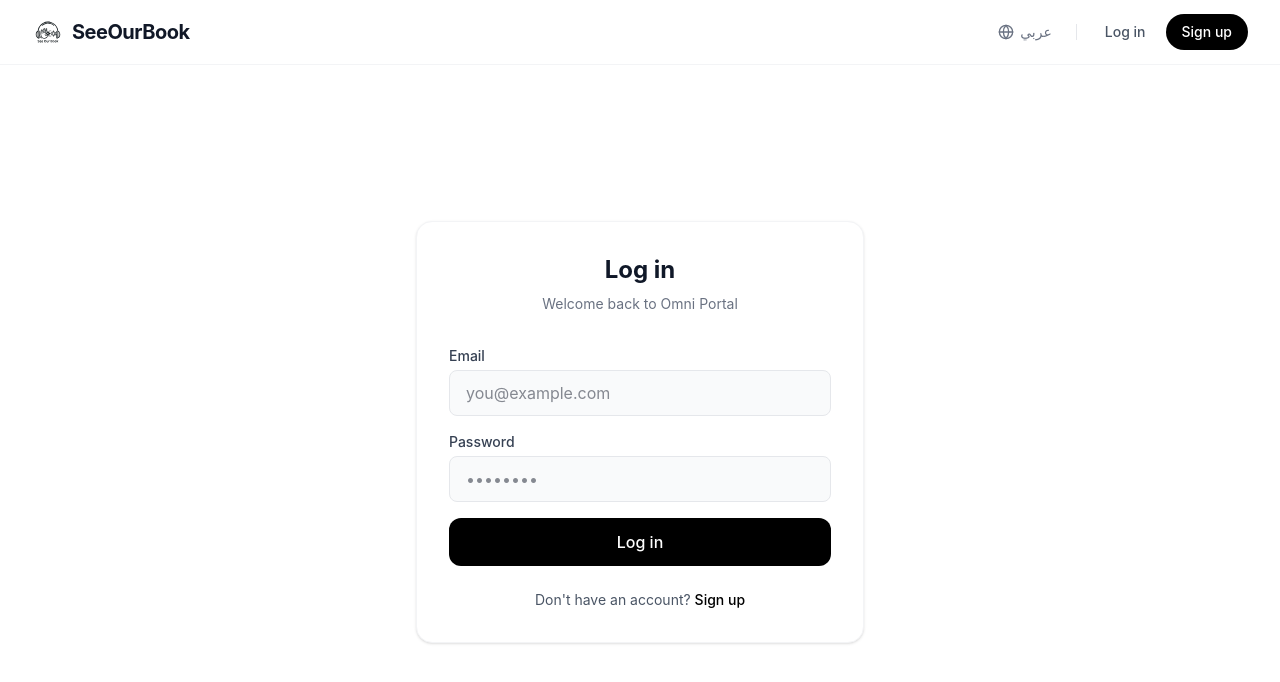
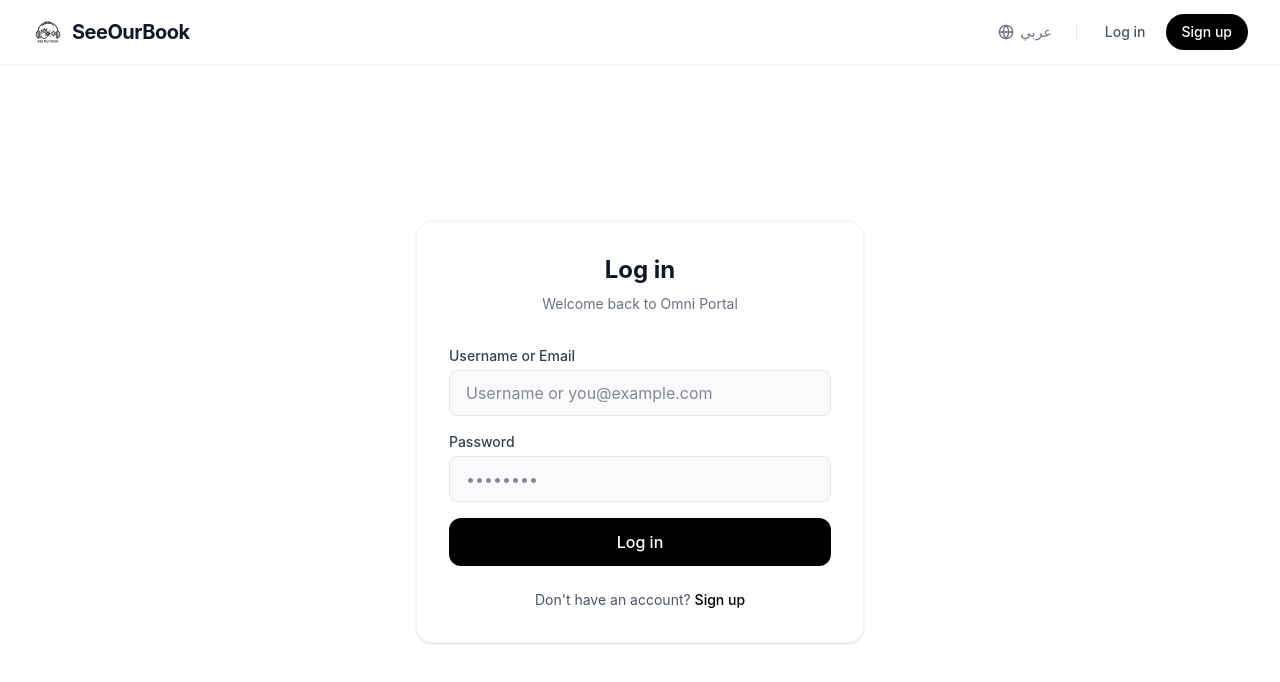
Before and after one commit to B-elorchi/seeourbooks-omni, a React (Vite) app: page /login in a window 1280 px wide. Shown: the top 682 px of the page. Built offline with nearby package versions, Linux system fonts and the light colour scheme; no server answers.

Commit message:
feat(auth): allow username login

```diff
--- a/src/pages/LoginPage.tsx
+++ b/src/pages/LoginPage.tsx
@@ -63,14 +63,14 @@ export default function LoginPage() {
 
         <form onSubmit={handleLogin} className="space-y-4">
           <div>
-            <label className="block text-sm font-medium text-gray-700 mb-1">{t('common.email')}</label>
+            <label className="block text-sm font-medium text-gray-700 mb-1">{t('common.username_or_email', 'Username or Email')}</label>
             <input
-              type="email"
+              type="text"
               required
               value={email}
               onChange={(e) => setEmail(e.target.value)}
               className="w-full px-4 py-2.5 bg-gray-50 border border-gray-200 rounded-lg focus:outline-none focus:ring-2 focus:ring-black focus:border-transparent transition-all"
-              placeholder="you@example.com"
+              placeholder="Username or you@example.com"
             />
           </div>
           <div>
```
